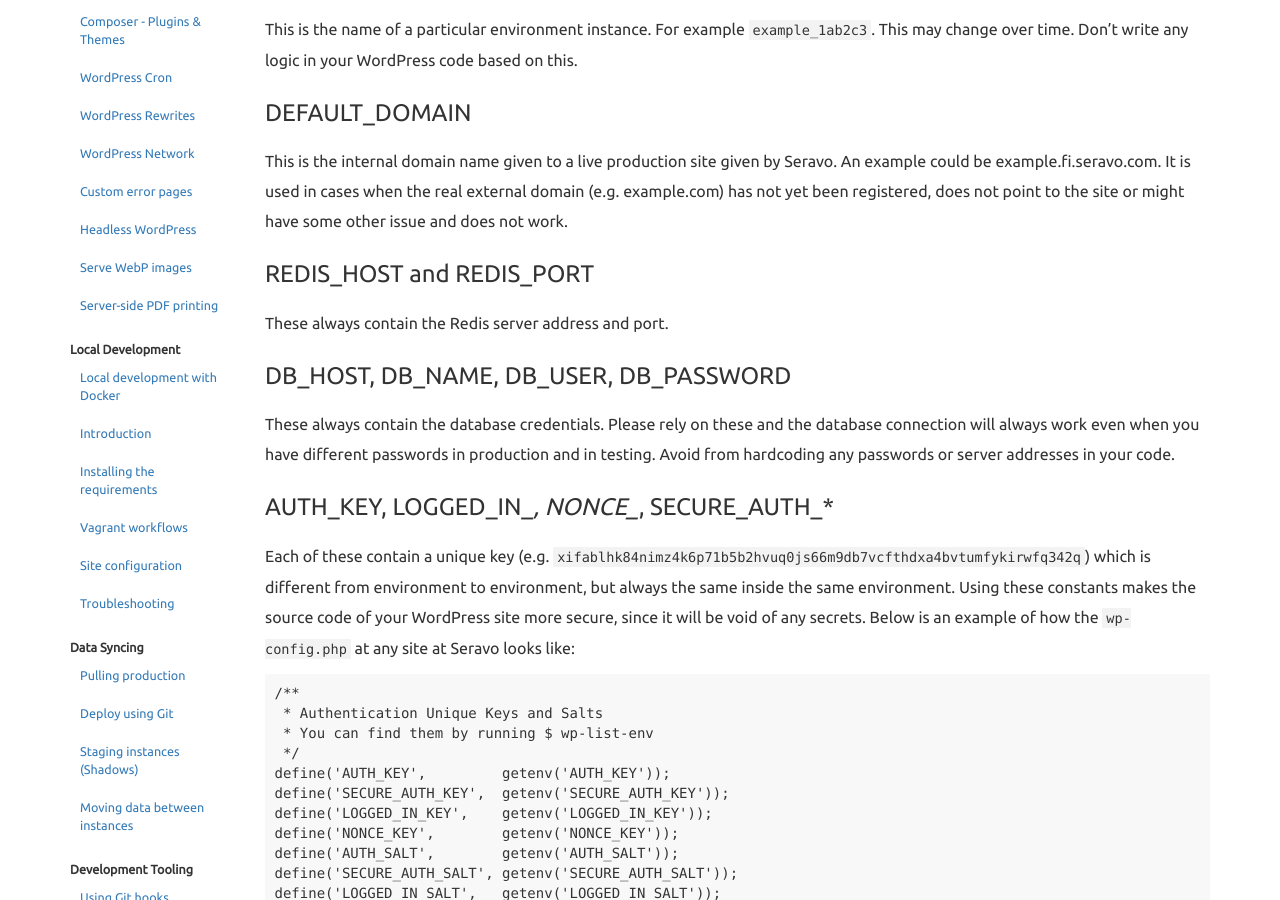
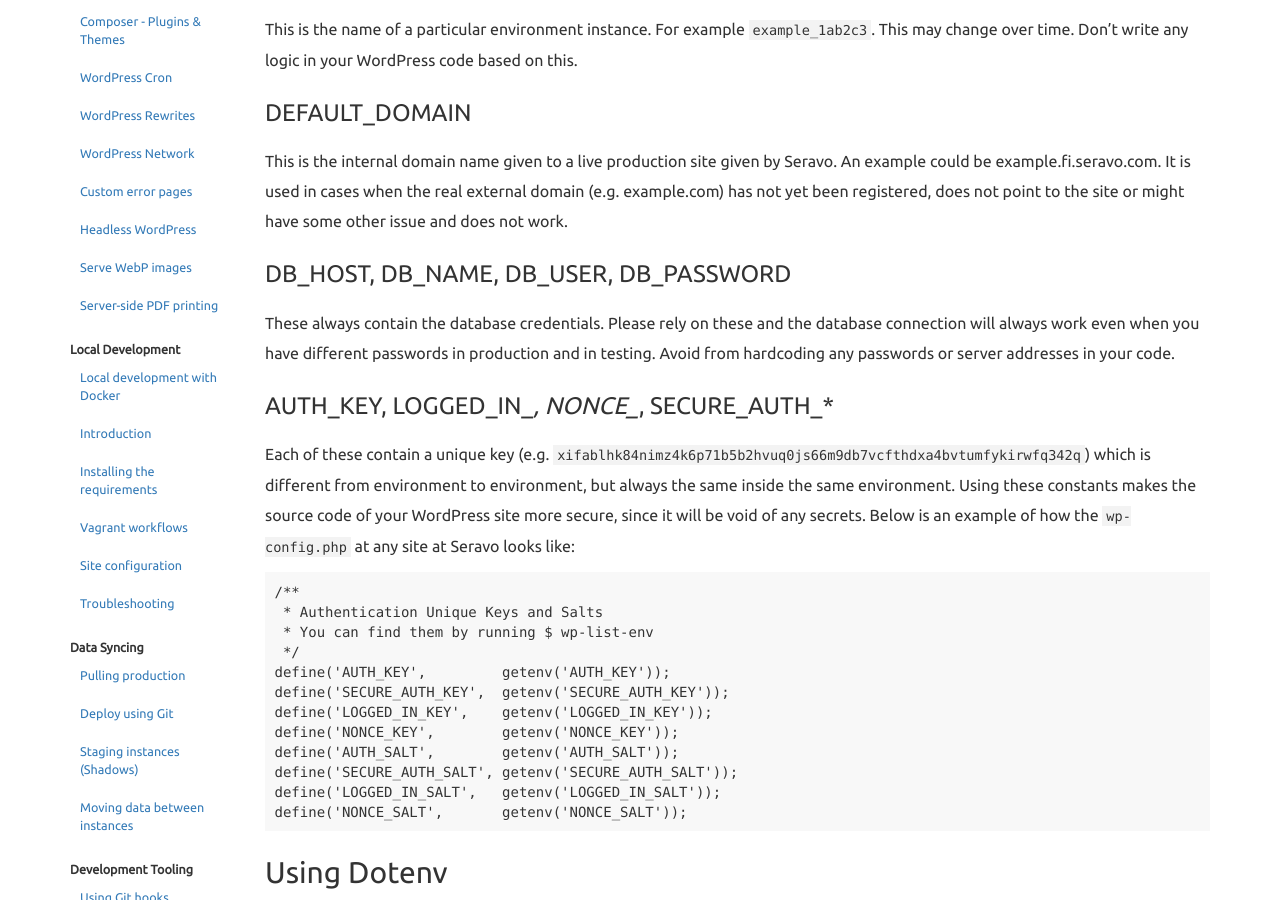
Before and after one commit to Seravo/docs, a Jekyll site: the page built from pages/_environment/environment-variables.md, in a window 1280 px wide and 900 px high, scrolled down 520 px. Built offline with Jekyll 4.4.1, drawn with Linux system fonts in a browser that asks for light colours; nearby versions of some CDN libraries.

Commit message:
Delete redis references from environment-variables.md

```diff
--- a/pages/_environment/environment-variables.md
+++ b/pages/_environment/environment-variables.md
@@ -20,10 +20,6 @@ This is the name of a particular environment instance. For example `example_1ab2
 ### DEFAULT_DOMAIN
 
 This is the internal domain name given to a live production site given by Seravo. An example could be example.fi.seravo.com. It is used in cases when the real external domain (e.g. example.com) has not yet been registered, does not point to the site or might have some other issue and does not work.
-
-### REDIS_HOST and REDIS_PORT
-
-These always contain the Redis server address and port.
 
 ### DB_HOST, DB_NAME, DB_USER, DB_PASSWORD
 
```
